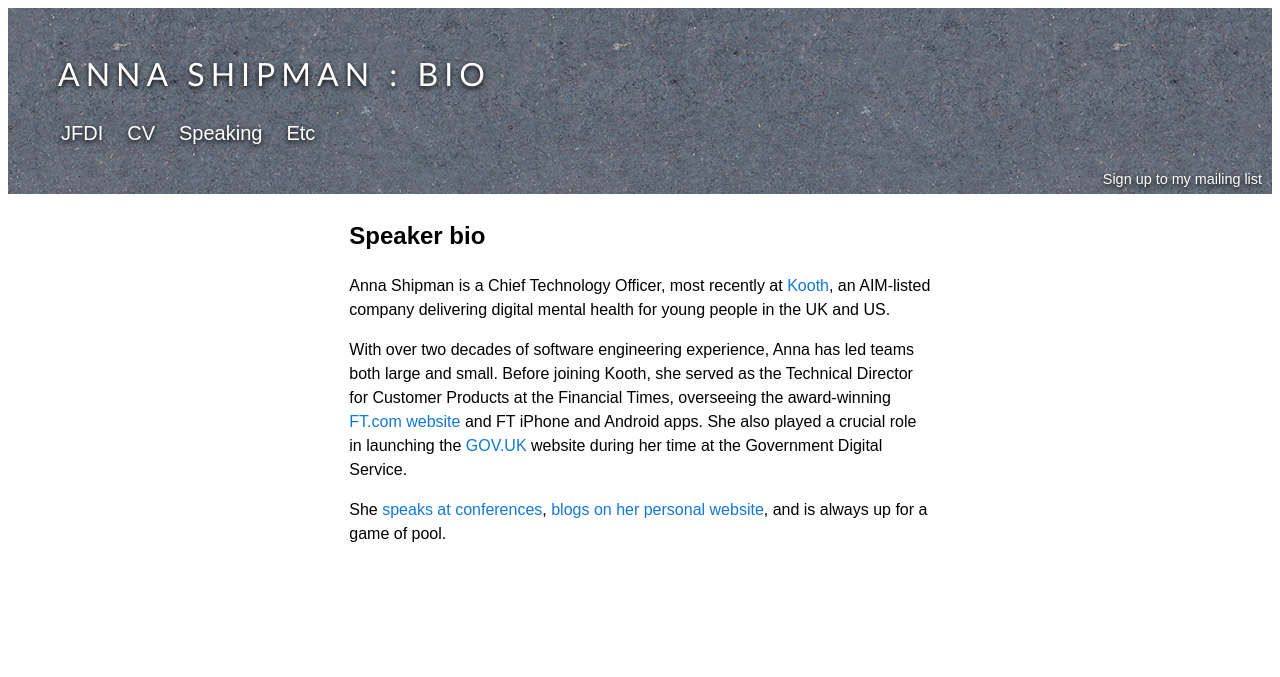
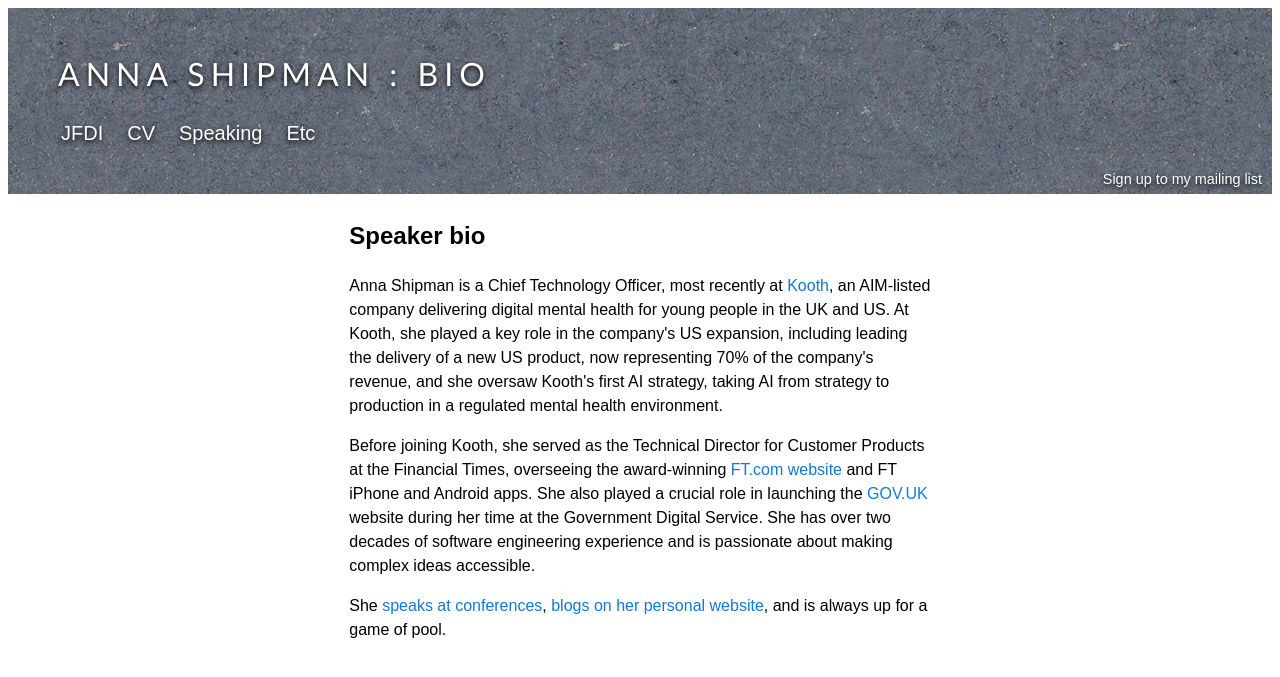
Before and after one commit to annashipman/annashipman.github.io, a Jekyll site: the page built from bio.html, in a window 1280 px wide. Shown: the top 677 px of the page. Built offline with Jekyll 4.4.1, drawn with Linux system fonts in a browser that asks for light colours.

Commit message:
update bio

```diff
--- a/bio.html
+++ b/bio.html
@@ -8,9 +8,9 @@
 <div class="right-column">
 <div>
 <h2>Speaker bio</h2>
-<p>Anna Shipman is a Chief Technology Officer, most recently at <a href="https://www.koothplc.com/">Kooth</a>, an AIM-listed company delivering digital mental health for young people in the UK and US.</p>
+<p>Anna Shipman is a Chief Technology Officer, most recently at <a href="https://www.koothplc.com/">Kooth</a>, an AIM-listed company delivering digital mental health for young people in the UK and US. At Kooth, she played a key role in the company's US expansion, including leading the delivery of a new US product, now representing 70% of the company's revenue, and she oversaw Kooth's first AI strategy, taking AI from strategy to production in a regulated mental health environment.</p>
 
-<p>With over two decades of software engineering experience, Anna has led teams both large and small. Before joining Kooth, she served as the Technical Director for Customer Products at the Financial Times, overseeing the award-winning <a href="https://ft.com">FT.com website</a> and FT iPhone and Android apps. She also played a crucial role in launching the <a href="https://www.gov.uk/">GOV.UK</a> website during her time at the Government Digital Service.</p>
+<p>Before joining Kooth, she served as the Technical Director for Customer Products at the Financial Times, overseeing the award-winning <a href="https://ft.com">FT.com website</a> and FT iPhone and Android apps. She also played a crucial role in launching the <a href="https://www.gov.uk/">GOV.UK</a> website during her time at the Government Digital Service. She has over two decades of software engineering experience and is passionate about making complex ideas accessible.</p>
 
 <p>She <a href="http://www.annashipman.co.uk/speaking.html">speaks at conferences</a>, <a href="http://www.annashipman.co.uk/jfdi.html">blogs on her personal website</a>, and is always up for a game of pool.</p>
 </div>
```
